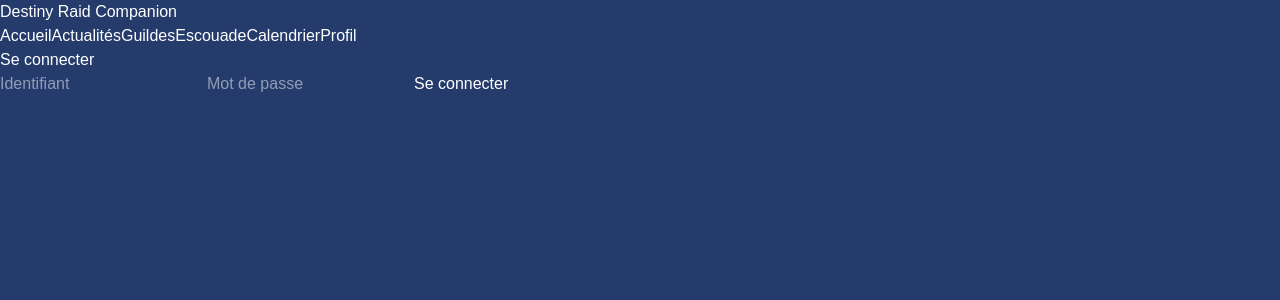
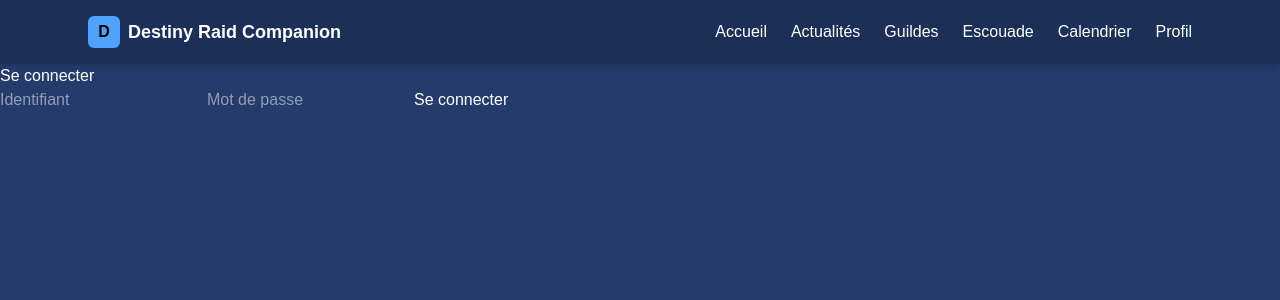
Before and after one commit to Lucas-Rochetin/Destiny-Raid-Companion, a Next.js app in the folder app/frontend/: page /login in a window 1280 px wide. Shown: the top 300 px of the page. Built offline with nearby package versions, Linux system fonts and the light colour scheme.

Commit message:
testing adding style to the navbar

```diff
--- a/app/frontend/app/components/navbar.tsx
+++ b/app/frontend/app/components/navbar.tsx
@@ -1,20 +1,59 @@
+import Link from "next/link"
+
 export default function Navbar() {
   return (
-    <header className="navbar">
 
-      <div className="logo">
-        Destiny Raid Companion
+    <header className="w-full bg-[#1c2f57] shadow-md">
+
+      <div className="max-w-6xl mx-auto flex justify-between items-center px-6 py-4">
+
+        {/* Logo */}
+
+        <div className="flex items-center gap-2">
+
+          <div className="w-8 h-8 bg-blue-400 rounded-md flex items-center justify-center text-black font-bold">
+            D
+          </div>
+
+          <span className="font-bold text-lg text-white">
+            Destiny Raid Companion
+          </span>
+
+        </div>
+
+        {/* Navigation */}
+
+        <nav className="flex gap-6 text-white font-medium">
+
+          <Link href="/" className="hover:text-blue-300 transition">
+            Accueil
+          </Link>
+
+          <Link href="#" className="hover:text-blue-300 transition">
+            Actualités
+          </Link>
+
+          <Link href="#" className="hover:text-blue-300 transition">
+            Guildes
+          </Link>
+
+          <Link href="#" className="hover:text-blue-300 transition">
+            Escouade
+          </Link>
+
+          <Link href="#" className="hover:text-blue-300 transition">
+            Calendrier
+          </Link>
+
+          <Link href="/profile" className="hover:text-blue-300 transition">
+            Profil
+          </Link>
+
+        </nav>
+
       </div>
 
-      <nav>
-        <a href="/">Accueil</a>
-        <a href="#">Actualités</a>
-        <a href="#">Guildes</a>
-        <a href="#">Escouade</a>
-        <a href="#">Calendrier</a>
-        <a href="/profile">Profil</a>
-      </nav>
+    </header>
 
-    </header>
   )
 }
```
